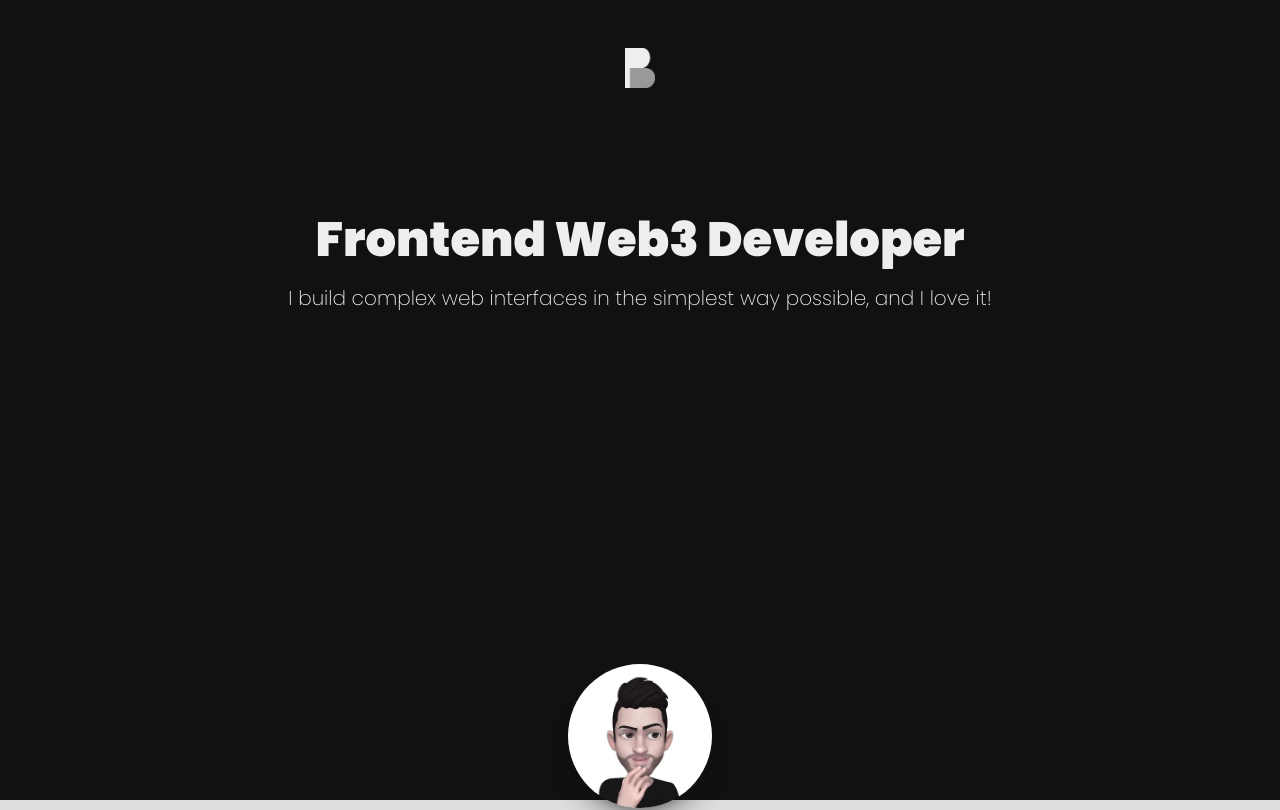
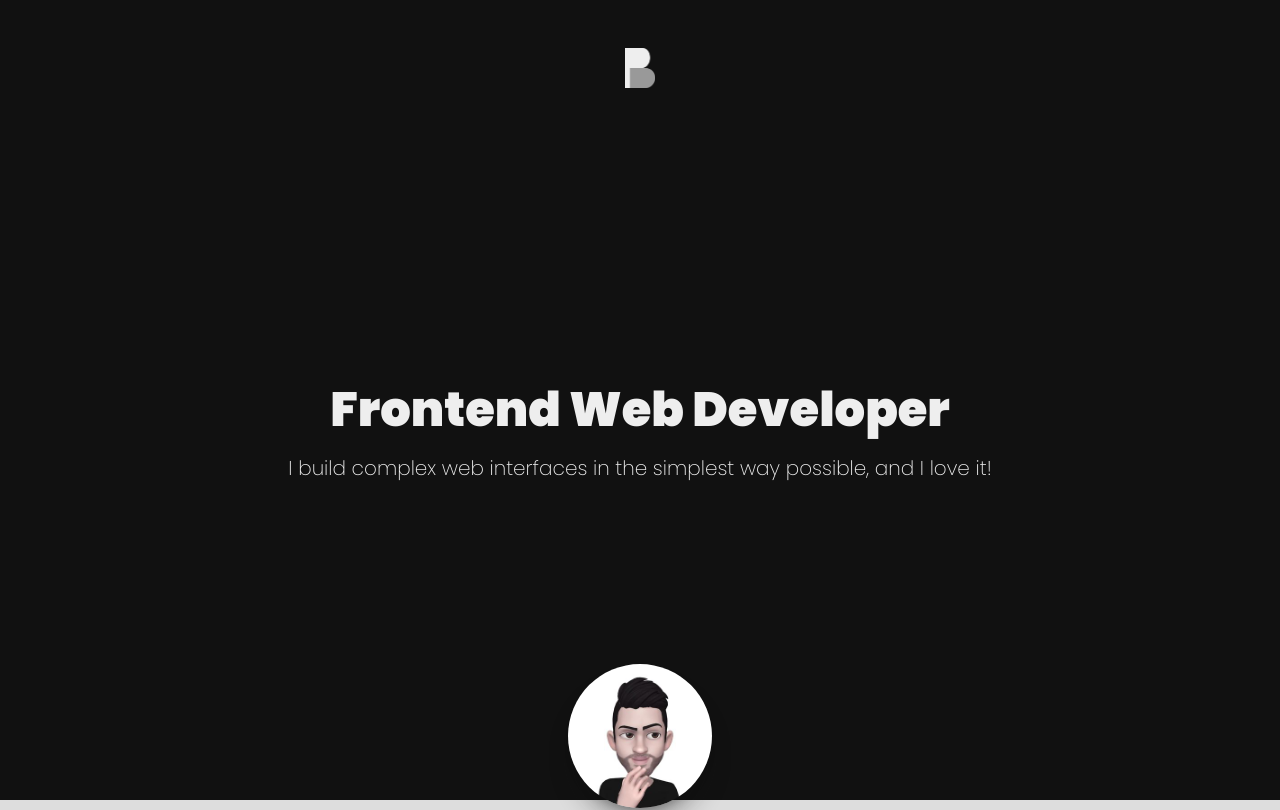
Before and after one commit to pratikbhangire123/pratikbhangire, a Next.js app: page / in a window 1280 px wide. Shown: the top 810 px of the page. Built offline with nearby package versions, Linux system fonts and the light colour scheme.

Commit message:
Updated Hero Section

```diff
--- a/components/heroSection.jsx
+++ b/components/heroSection.jsx
@@ -4,11 +4,11 @@ import ProfileMenuTemp from "./ui_components/profileMenuTemp";
 
 export default function Hero() {
   return (
-    <section className="flex flex-col relative px-8 md:px-16 xl:px-24 pt-4 md:pt-8 xl:pt-12 h-screen text-almostwhite bg-almostblack">
+    <section className="flex flex-col relative px-8 md:px-16 xl:px-24 pt-4 md:pt-8 xl:pt-12 h-[90vh] md:h-screen text-almostwhite bg-almostblack">
       <Header />
-      <div className="flex flex-col my-24 md:my-28 xl:my-32 items-center">
+      <div className="flex flex-col h-full items-center justify-center">
         <h1 className="text-center text-3xl md:text-4xl xl:text-5xl font-black">
-          Frontend Web3 Developer
+          Frontend Web Developer
         </h1>
         <p className="my-5 text-center md:text-lg xl:text-xl font-extralight">
           I build complex web interfaces in the simplest way possible, and I
--- a/pages/index.js
+++ b/pages/index.js
@@ -20,13 +20,22 @@ export default function Home() {
         <meta name="viewport" content="width=device-width, initial-scale=1" />
         <link rel="icon" href="/logoLight.png" />
       </Head>
-      <main className={`${poppins.className} flex flex-col m-0`}>
+      <main
+        className={`${poppins.className} flex flex-col max-sm:landscape:hidden m-0`}
+      >
         <Hero />
         <About />
         <Work />
         <Contact />
         <Footer />
       </main>
+      <section
+        className={`${poppins.className} flex items-center justify-center h-screen bg-almostblack`}
+      >
+        <h3 className={`text-xl font-medium text-almostwhite`}>
+          Please rotate your mobile to potrait mode!
+        </h3>
+      </section>
     </>
   );
 }
```
